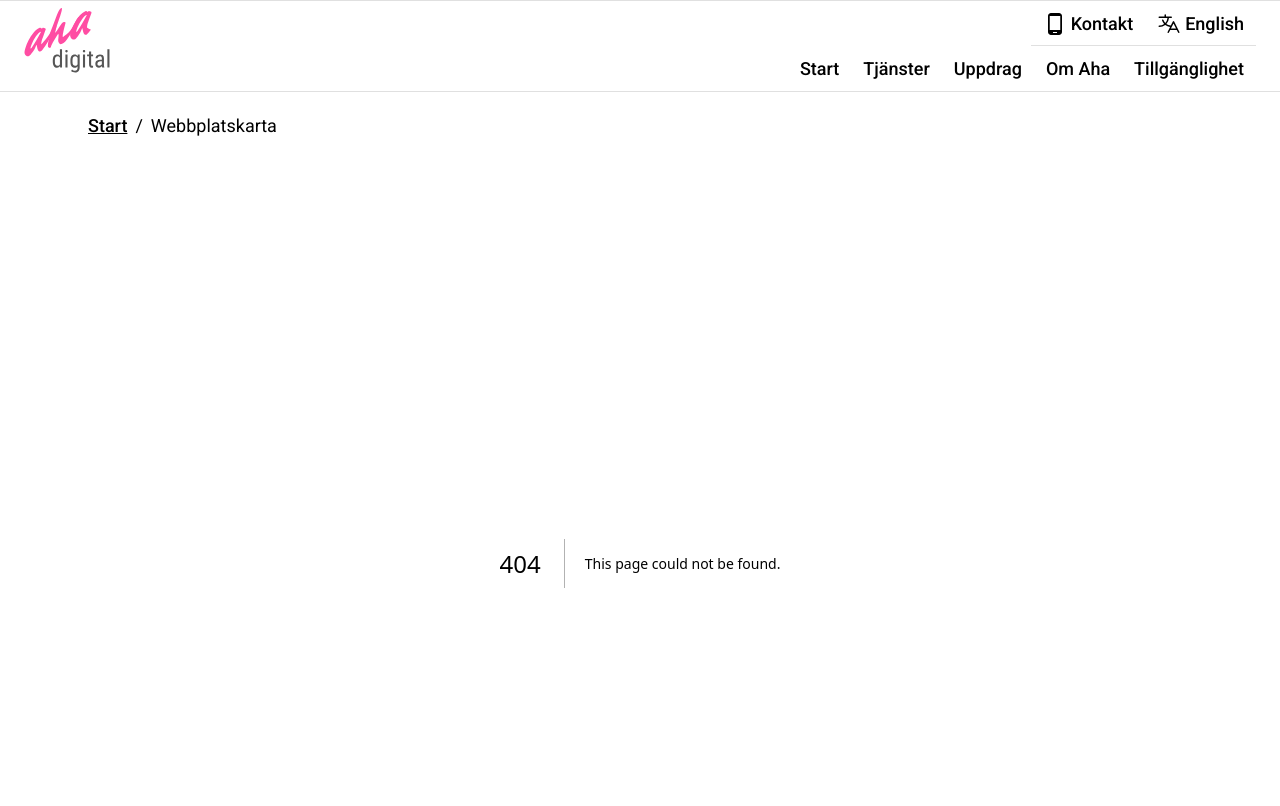
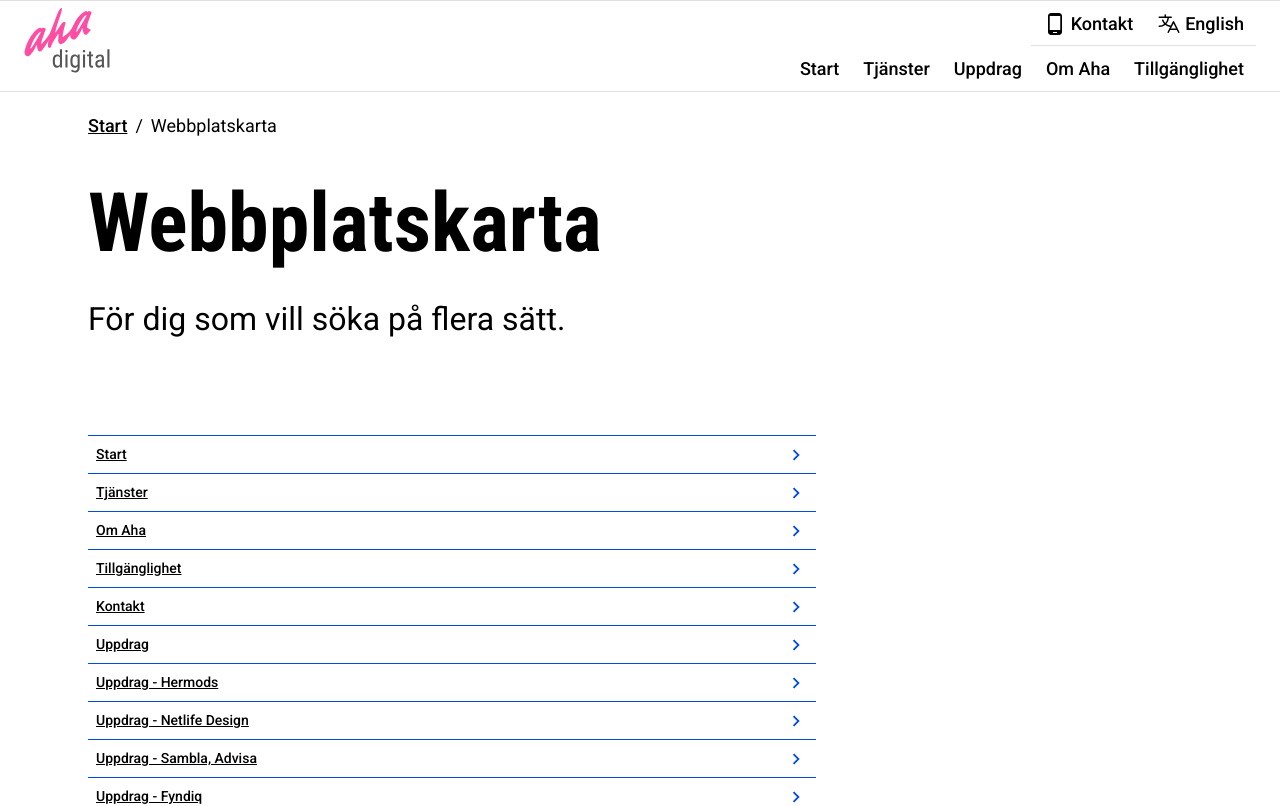
Before and after one commit to AhaDigital/new-aha-web, a Next.js app: page /webbplatskarta in a window 1280 px wide. Before the commit this address had no page. Shown: the top 806 px of the page. Built offline with nearby package versions, Linux system fonts and the light colour scheme.

Commit message:
Create sitemap and other pages that needs to be fixed for relesse.

```diff
--- /dev/null
+++ b/app/webbplatskarta/page.tsx
@@ -0,0 +1,29 @@
+import { Metadata } from 'next'
+import contentSitemap from '@/data/contentSitemap.json';
+import Template from '@/components/TemplateNoAside';
+
+const pageTitle = "Webbplatskarta - Aha Digital"
+const pageDescription = ""
+
+export const metadata: Metadata = {
+  title: pageTitle,
+  description: pageDescription,
+  robots: "noindex, nofollow",
+  openGraph: {
+    title: pageTitle,
+    description: pageDescription,
+    url: 'https://ahadigital.se/webbplatskarta',
+  },
+}
+
+export default function AboutAha() {
+  return (
+    <div className='container-large'>
+      <div className='article-template'>
+        <article lang='en'>
+          <Template content={contentSitemap} />
+        </article>
+      </div>
+    </div>
+  );
+}
--- /dev/null
+++ b/data/contentSitemap.json
@@ -0,0 +1,94 @@
+[
+  {
+    "id": "container-1",
+    "columnClass": "column is-12-mobile is-8-desktop is-9-widescreen",
+    "content": [
+      {
+        "id": "container-1-heading-1",
+        "type": "heading",
+        "headingLevel": "h1",
+        "classNames": "heading heading--xl",
+        "innerHtml": "Webbplatskarta"
+      },
+      {
+        "id": "container-1-lead-1",
+        "type": "text",
+        "classNames": "text--lg mt-5",
+        "innerHtml": "För dig som vill söka på flera sätt."
+      }
+    ]
+  },
+  {
+    "id": "container-3",
+    "columnClass": "column is-8",
+    "content": [
+      {
+        "id": "list-1",
+        "type": "list",
+        "classNames": "mt-7",
+        "list": [
+          {
+            "id": "list-1-item-1",
+            "text": "Start",
+            "linkTo": "/"
+          },
+          {
+            "id": "list-1-item-2",
+            "text": "Tjänster",
+            "linkTo": "/tjanster"
+          },
+          {
+            "id": "list-1-item-3",
+            "text": "Om Aha",
+            "linkTo": "/om-aha"
+          },
+          {
+            "id": "list-1-item-4",
+            "text": "Tillgänglighet",
+            "linkTo": "/universell-utformning-och-tillgänglighet"
+          },
+          {
+            "id": "list-1-item-5",
+            "text": "Kontakt",
+            "linkTo": "/kontakt"
+          },
+          {
+            "id": "list-1-item-6",
+            "text": "Uppdrag",
+            "linkTo": "/uppdrag"
+          },
+          {
+            "id": "list-1-item-7",
+            "text": "Uppdrag - Hermods",
+            "linkTo": "/uppdrag/hermods"
+          },
+          {
+            "id": "list-1-item-8",
+            "text": "Uppdrag - Netlife Design",
+            "linkTo": "/uppdrag/netlife-design"
+          },
+          {
+            "id": "list-1-item-9",
+            "text": "Uppdrag - Sambla, Advisa",
+            "linkTo": "/uppdrag/sambla-advisa"
+          },
+          {
+            "id": "list-1-item-10",
+            "text": "Uppdrag - Fyndiq",
+            "linkTo": "/uppdrag/fyndiq"
+          },
+          {
+            "id": "list-1-item-11",
+            "text": "Kakor",
+            "linkTo": "/kakor"
+          },
+          {
+            "id": "list-1-item-12",
+            "text": "English",
+            "linkTo": "/english"
+          }
+        ]
+      }
+    ]
+  }
+]
```
Also changed, not shown: app/kakor/page.tsx (added, +28 -0 lines), data/contentCookies.json (added, +44 -0 lines), data/contentEnglish.json (+3 -37 lines), 1 other file (tests, documents, lock files or other folders).
